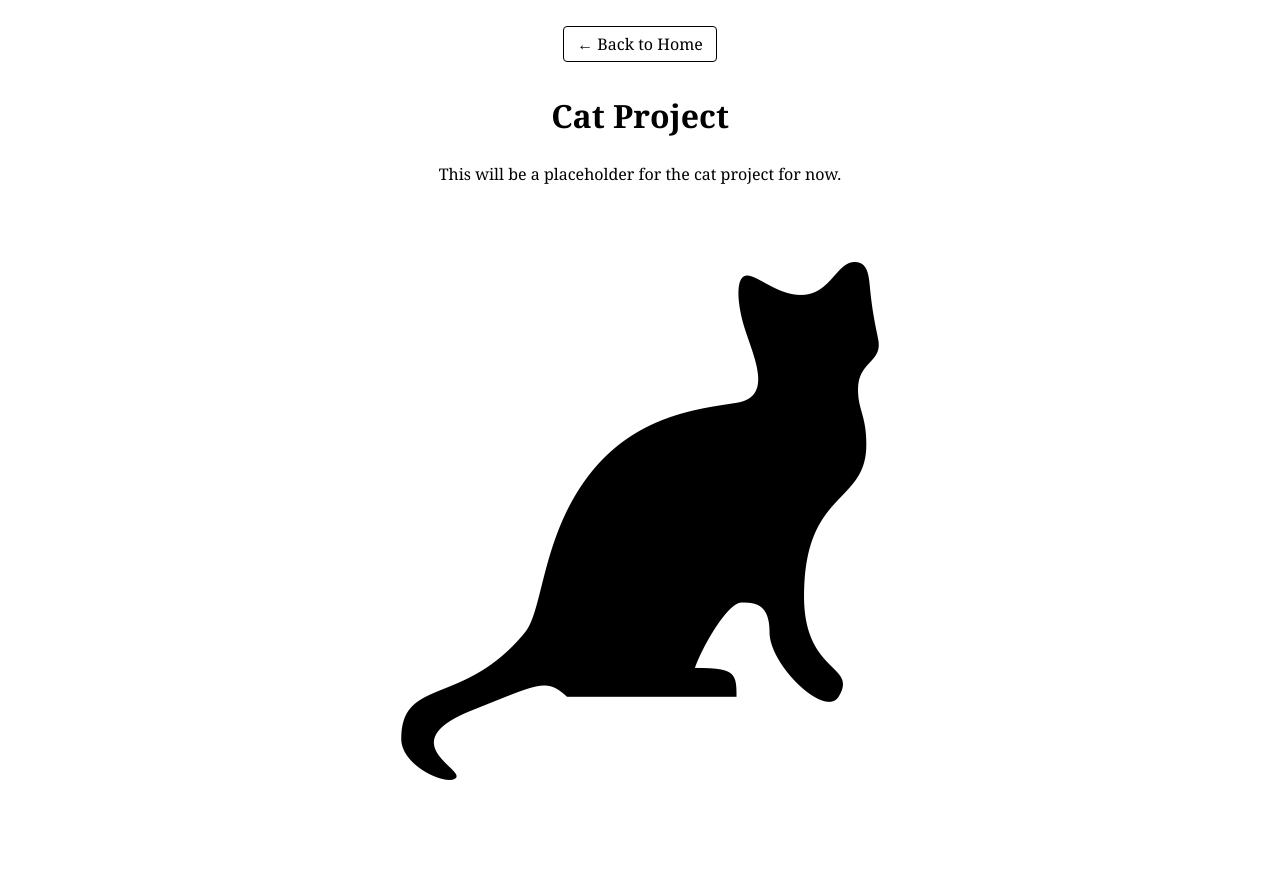
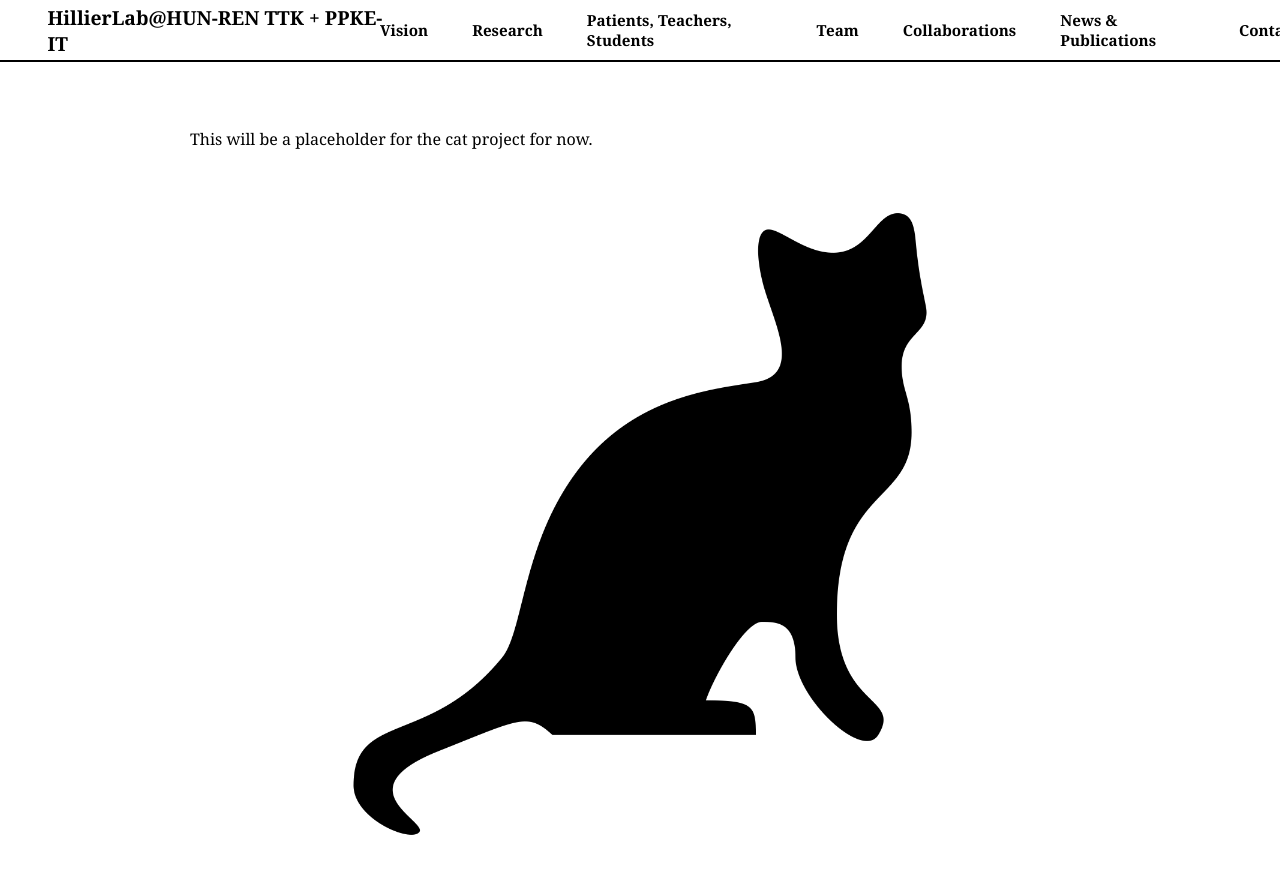
Before and after one commit to dzsano/rottenbillerdavid.github.io, a Jekyll site: the page built from cat.md, in a window 1280 px wide and 930 px high. Shown: the top 874 px of the window. Built offline with Jekyll 4.4.1, drawn with Linux system fonts in a browser that asks for light colours.

Commit message:
Update story.html

```diff
--- a/_layouts/story.html
+++ b/_layouts/story.html
@@ -6,50 +6,103 @@
 <title>{{ page.title }} | {{ site.title }}</title>
 <style>
 body {
+  font-family: "Georgia", serif;
   margin: 0;
-      font-family: 'Georgia', serif;
+  background: #fff;
   color: #000;
-      background-color: #fff;
-      padding: 2rem;
-      line-height: 1.6;
-      text-align: center;
+  padding-top: 80px;
 }
 
-    header {
-      margin-bottom: 2rem;
+/* NAVBAR */
+nav {
+  position: fixed;
+  top: 0; left: 0;
+  width: 100%;
+  height: 60px;
+  background: #fff;
+  color: #000;
+  display: flex;
+  justify-content: space-between;
+  align-items: center;
+  padding: 0 2rem;
+  border-bottom: 2px solid #000;
+  z-index: 10;
 }
 
-    header a {
-      color: #000;
+nav .brand {
+  font-weight: bold;
+  font-size: 1.1rem;
+  transform: scale(1.1);
+  transform-origin: left center;
   text-decoration: none;
-      border: 1px solid #000;
-      padding: 0.4rem 0.8rem;
+  color: inherit;
+  padding: 8px 14px;
   border-radius: 4px;
+  transition: all 0.3s ease;
 }
 
-    header a:hover {
+nav .brand:hover {
   background: #000;
   color: #fff;
 }
 
-    img {
-      max-width: 600px;
-      width: 80%;
+.nav-links {
+  display: flex;
+  justify-content: flex-end;
+  align-items: center;
+  gap: 1rem;
+}
+
+.nav-links a {
+  color: inherit;
+  text-decoration: none;
+  font-weight: bold;
+  font-size: 0.95rem;
+  padding: 8px 14px;
+  border-radius: 4px;
+  transition: all 0.3s ease;
+}
+
+.nav-links a:hover {
+  background: #000;
+  color: #fff;
+  border-radius: 4px;
+}
+
+/* CONTENT */
+main {
+  max-width: 900px;
+  margin: 0 auto;
+  padding: 2rem;
+  text-align: left;
+}
+main img {
+  display: block;
+  margin: 2rem auto;
+  max-width: 80%;
   height: auto;
-      margin-top: 2rem;
-      border-radius: 10px;
+  border-radius: 6px;
 }
 </style>
 </head>
 <body>
-  <header>
-    <a href="index.html">← Back to Home</a>
-  </header>
 
-  <h1>{{ page.title }}</h1>
+<nav>
+  <a href="/index.html" class="brand">HillierLab@HUN-REN TTK + PPKE-IT</a>
+  <div class="nav-links">
+    <a href="/vision.html">Vision</a>
+    <a href="/research.html">Research</a>
+    <a href="/patients-teachers-students.html">Patients, Teachers, Students</a>
+    <a href="/team.html">Team</a>
+    <a href="/collaborations.html">Collaborations</a>
+    <a href="/news-publications.html">News & Publications</a>
+    <a href="/contact.html">Contact</a>
+  </div>
+</nav>
 
 <main>
   {{ content }}
 </main>
+
 </body>
 </html>
```
Lines whose indentation alone changed are shown as unchanged.
